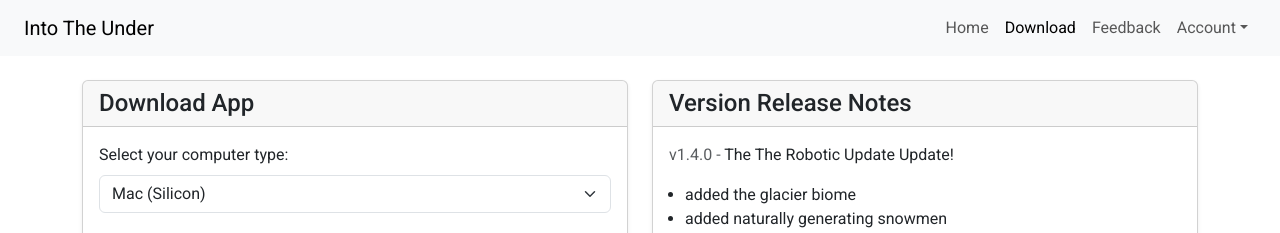
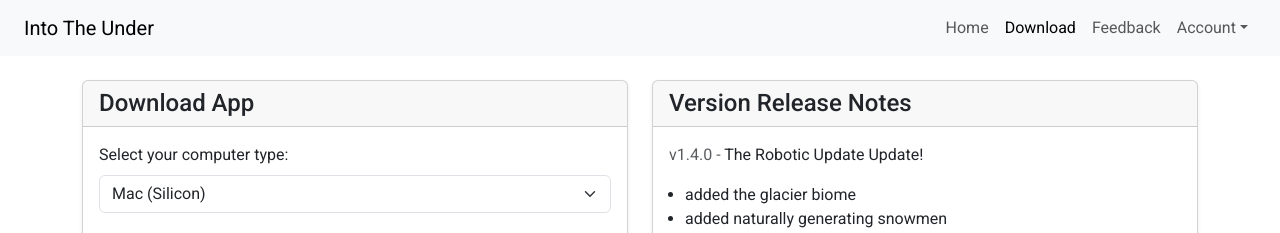
Before and after one commit to davislarson27/intotheunder, a React (Vite) app: page /download in a window 1280 px wide. Shown: the top 233 px of the page. Built offline with nearby package versions, Linux system fonts and the light colour scheme.

Commit message:
fixed windows downloads again to remove some extra metadata

```diff
--- a/src/download/download.jsx
+++ b/src/download/download.jsx
@@ -5,8 +5,24 @@ export function Download({userData, changeUserData}) {
     const [versionData, updateVersionData] = React.useState (
         {
             windows: {
-                currentVersion: "v1.3.2",
+                currentVersion: "v1.4.0",
                 versionGroups: [
+                    {
+                        sectionName: "1.4",
+                        availableVersions: [
+                            {
+                                updateNum: "v1.4.0",
+                                versionName: "Robotic Update",
+                                updateNotes: [
+                                    "added the glacier biome",
+                                    "added naturally generating snowmen",
+                                    "allowed user to mine and build using the mouse",
+                                    "updated character to be a robot",
+                                    "got a new app icon"
+                                ]
+                            }
+                        ]
+                    },
                     {
                         sectionName: "1.3",
                         availableVersions: [
@@ -31,7 +47,7 @@ export function Download({userData, changeUserData}) {
                         availableVersions: [
                             {
                                 updateNum: "v1.4.0",
-                                versionName: "The Robotic Update",
+                                versionName: "Robotic Update",
                                 updateNotes: [
                                     "added the glacier biome",
                                     "added naturally generating snowmen",
```
